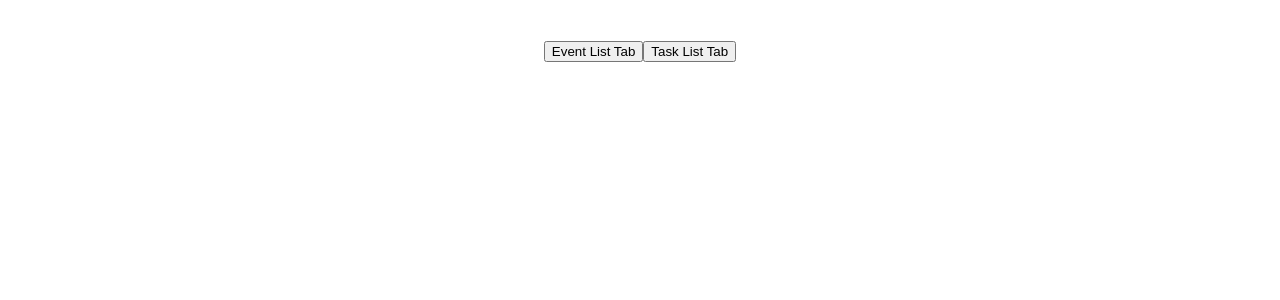
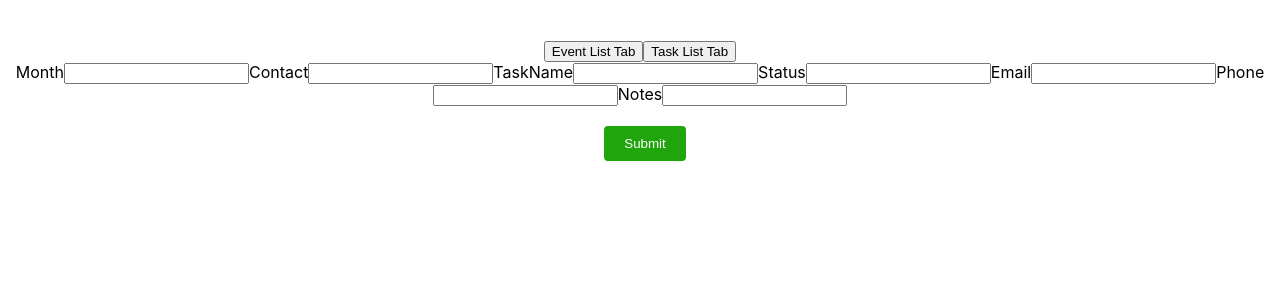
Before and after one commit to Willa2023/SGCNZ-dashboard, a React (Create React App) app: page /edittask/1 in a window 1280 px wide. Shown: the top 300 px of the page. Built offline with nearby package versions, Linux system fonts and the light colour scheme; no server answers.

Commit message:
Chason: Edit task work in the frontend and backend

```diff
--- a/src/App.js
+++ b/src/App.js
@@ -5,6 +5,7 @@ import AddEventForm from "./Components/AddEvent";
 import EditEventForm from "./Components/EditEvent";
 import NavBar from "./Components/NavBar";
 import TaskTable from "./Components/TaskTable";
+import EditTaskForm from "./Components/EditTask";
 import TaskOverviewForm from "./Components/TaskOverviewTable";
 
 function App() {
@@ -14,9 +15,11 @@ function App() {
         <NavBar />
         <Routes>
           <Route path="/eventlist" element={<EventTable />} />
-          <Route path="/edit/:eventId" element={<EditEventForm />} />
-          <Route path="/add" element={<AddEventForm />} />
+          <Route path="/editevent/:eventId" element={<EditEventForm />} />
+          <Route path="/addevent" element={<AddEventForm />} />
           <Route path="/task/:eventId" element={<TaskTable />} />
+          <Route path="/edittask/:taskId" element={<EditTaskForm />} />
+          {/* <Route path="/addtask" element={<AddTaskForm />} /> */}
         </Routes>
       </div>
     </Router>
--- /dev/null
+++ b/src/Components/EditTask.js
@@ -0,0 +1,172 @@
+import React, { useEffect, useState } from "react";
+import { useParams } from "react-router-dom";
+
+const EditTaskForm = ({ onSubmit, initialData }) => {
+  const [formData, setFormData] = useState(initialData);
+  const { taskId } = useParams();
+
+  useEffect(() => {
+    const fetchTaskData = async (taskId) => {
+      try {
+        const response = await fetch(
+          `http://localhost:5000/Task/showById/${taskId}`,
+          {
+            method: "GET",
+            headers: {
+              "Content-Type": "application/json",
+            },
+          }
+        );
+
+        if (!response.ok) {
+          throw new Error("Network response was not ok");
+        }
+        const taskData = await response.json();
+        setFormData(taskData);
+      } catch (error) {
+        console.error("Error fetching event data:", error);
+      }
+    };
+    fetchTaskData(taskId); // Pass taskId as an argument here
+  }, [taskId]);
+
+  useEffect(() => {
+    var currentUrl = window.location.pathname;
+    var parts = currentUrl.split("/");
+    var uuid = parts[parts.length - 1];
+    setFormData((prevState) => ({
+      ...prevState,
+      taskID: uuid,
+    }));
+  }, []);
+
+  const handleChange = (e) => {
+    const { name, value } = e.target;
+    setFormData((prevState) => ({ ...prevState, [name]: value }));
+  };
+
+  const handleSubmit = async (e) => {
+    e.preventDefault();
+    onSubmit(formData);
+    try {
+      const response = await fetch("http://localhost:5000/Task/edit", {
+        method: "PUT",
+        headers: {
+          "Content-Type": "application/json",
+        },
+        body: JSON.stringify(formData),
+      });
+
+      if (!response.ok) {
+        throw new Error("Network response was not ok");
+      }
+
+      alert("Task updated successfully");
+
+      setTimeout(function () {
+        window.location.href = `/eventlist/`;
+      }, 1000);
+
+
+      console.log("Data updated successfully");
+    } catch (error) {
+      console.error("Error:", error);
+    }
+  };
+
+  return (
+    <>
+      <form onSubmit={handleSubmit} className="edit-task-form">
+        <label>
+          Month
+          <input
+            type="text"
+            name="month"
+            value={formData.month}
+            onChange={handleChange}
+          />
+        </label>
+        <label>
+          Contact
+          <input
+            type="text"
+            name="contact"
+            value={formData.contact}
+            onChange={handleChange}
+          />
+        </label>
+        <label>
+           TaskName
+          <input
+            type="text"
+            name="taskName"
+            //placeholder="Edit event time here..."
+            value={formData.taskName}
+            onChange={handleChange}
+          />
+        </label>
+        <label>
+          Status
+          <input
+            type="text"
+            name="status"
+           // placeholder="Edit event name here..."
+            value={formData.status}
+            onChange={handleChange}
+          />
+        </label>
+        <label>
+          Email
+          <input
+            type="text"
+            name="email"
+            //placeholder="Edit event venue here..."
+            value={formData.email}
+            onChange={handleChange}
+          />
+        </label>
+        <label>
+          Phone
+          <input
+            type="text"
+            name="phone"
+            //placeholder="Edit event city here..."
+            value={formData.phone}
+            onChange={handleChange}
+          />
+        </label>
+        <label>
+          Notes
+          <input
+            type="text"
+            name="notes"
+            //placeholder="Edit contact information here..."
+            value={formData.notes}
+            onChange={handleChange}
+          />
+        </label>
+        <div className="form-buttons">
+        <button  className="EditTask" type="submit">Submit
+        </button>
+        </div>
+      </form>
+    </>
+  );
+};
+
+// Default props for the form in case you need default values
+EditTaskForm.defaultProps = {
+  initialData: {
+    month: "",
+    contact: "",
+    taskName: "",
+    status: "",
+    email: "",
+    phone: "",
+    notes: "",
+    eventID: "",
+  },
+  onSubmit: () => {}, // Dummy function for example
+};
+
+export default EditTaskForm;
--- a/src/Components/EventRow.js
+++ b/src/Components/EventRow.js
@@ -20,7 +20,7 @@ export const EventRow = ({ event, onDelete }) => {
       <td>{event.contact}</td>
       <td>{event.notes}</td>
       <td>
-        <Link to={`/edit/${event.id}`}>
+        <Link to={`/editevent/${event.id}`}>
           <button className="edit-button">Edit</button>
         </Link>
         <button className="delete-button" onClick={handleDelete}>
--- a/src/Components/EventTable.js
+++ b/src/Components/EventTable.js
@@ -50,7 +50,7 @@ const EventTable = () => {
       <div className="EventTable">
         <h2>Event List</h2>
 
-        <Link to={`/add`}>
+        <Link to={`/addevent`}>
           <button className="AddEvent">Add Event</button>
         </Link>
 
--- a/src/Components/TaskRow.js
+++ b/src/Components/TaskRow.js
@@ -17,7 +17,7 @@ export const TaskRow = ({ task, onDelete }) => {
       <td>{task.phone}</td>
       <td>{task.notes}</td>
       <td>
-        <Link to={`/edit/${task.taskID}`}>
+        <Link to={`/edittask/${task.taskID}`}>
           <button className="edit-button">Edit</button>
         </Link>
         <button className="delete-button" onClick={handleDelete}>
```
Also changed, not shown: 1 other file (tests, documents, lock files or other folders).
